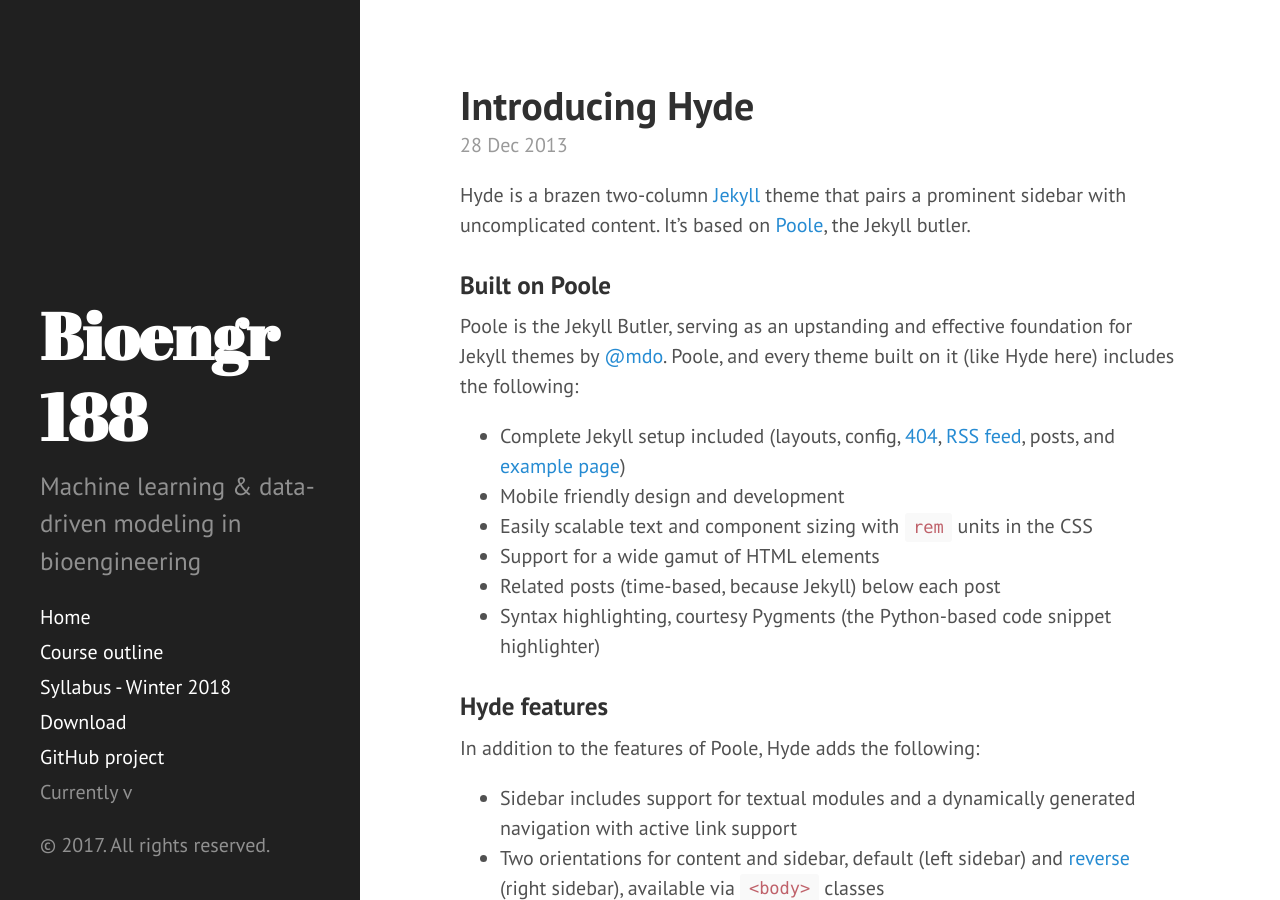
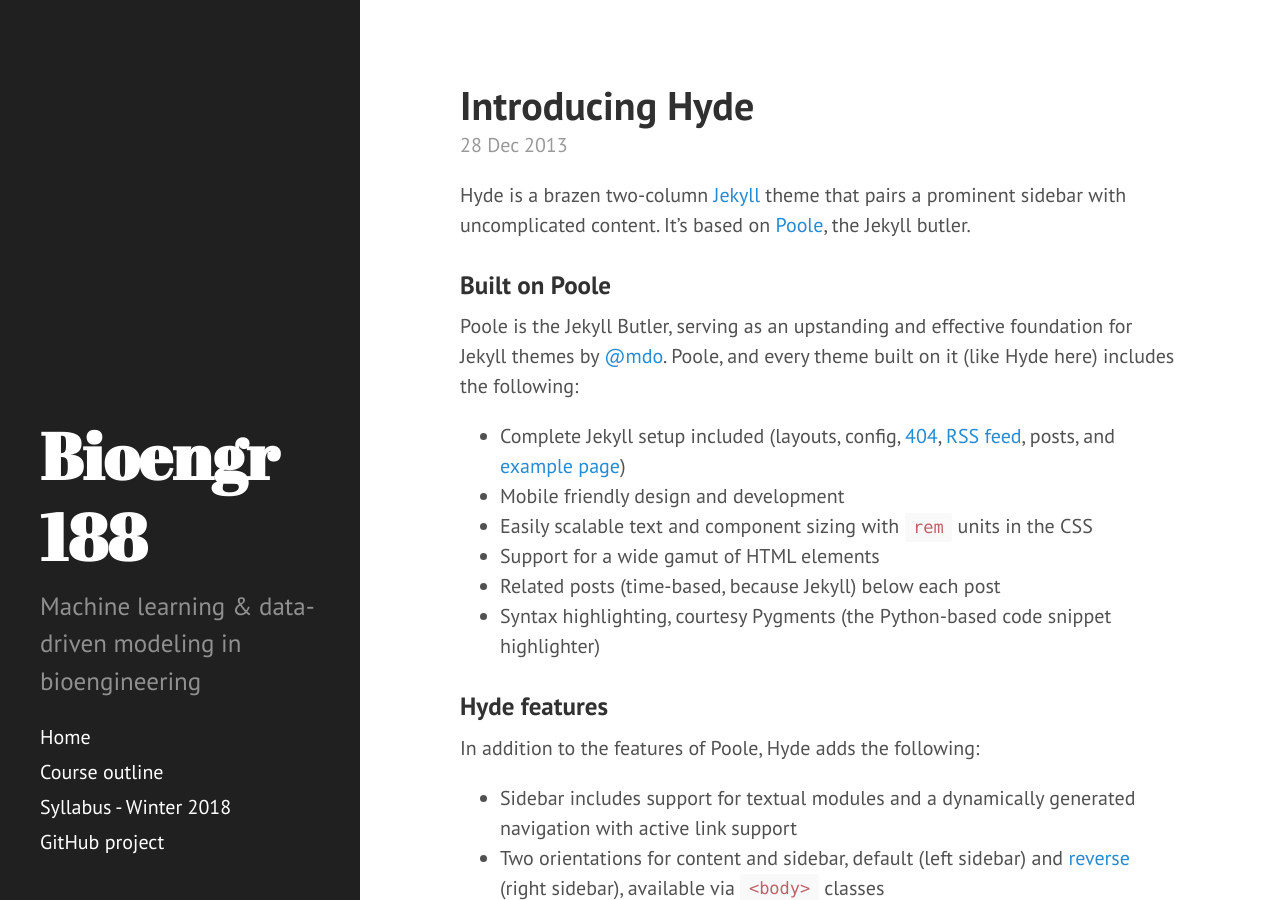
Before and after one commit to adprl14/bioe-ml-winter2018, a Jekyll site: the page built from index.html, in a window 1280 px wide and 900 px high. Built offline with Jekyll 4.4.1, drawn with Linux system fonts in a browser that asks for light colours; the list of posts is cut into pages by our own code.

Commit message:
Fix elements.

```diff
--- a/_includes/sidebar.html
+++ b/_includes/sidebar.html
@@ -21,16 +21,12 @@
       {% for node in pages_list %}
         {% if node.title != null %}
           {% if node.layout == "page" %}
-            <a class="sidebar-nav-item{% if page.url == node.url %} active{% endif %}" href="{{ node.url }}">{{ node.title }}</a>
+            <a class="sidebar-nav-item{% if page.url == node.url %} active{% endif %}" href="{{ site.baseurl }}/{{ node.url }}">{{ node.title }}</a>
           {% endif %}
         {% endif %}
       {% endfor %}
 
-      <a class="sidebar-nav-item" href="{{ site.github.repo }}/archive/v{{ site.version }}.zip">Download</a>
       <a class="sidebar-nav-item" href="{{ site.github.repo }}">GitHub project</a>
-      <span class="sidebar-nav-item">Currently v{{ site.version }}</span>
     </nav>
-
-    <p>&copy; {{ site.time | date: '%Y' }}. All rights reserved.</p>
   </div>
 </div>
```
